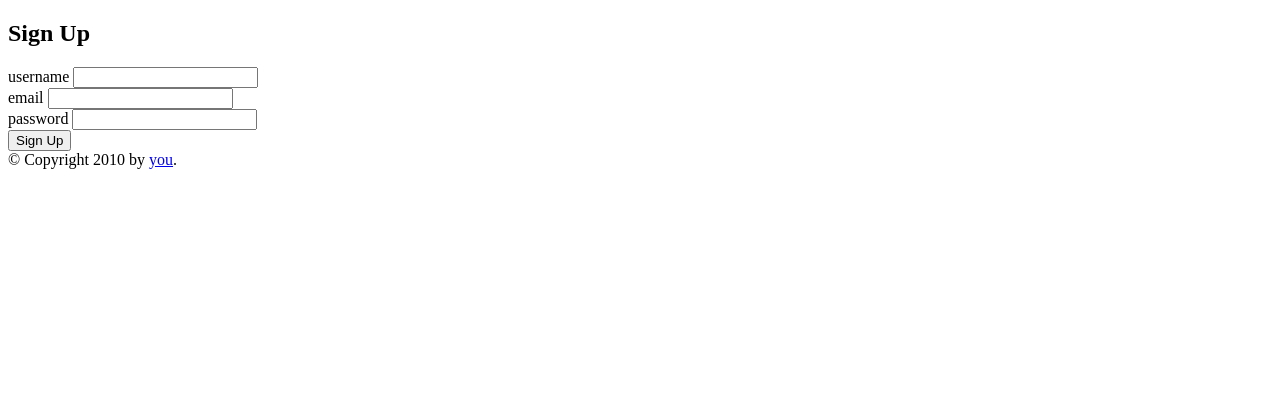
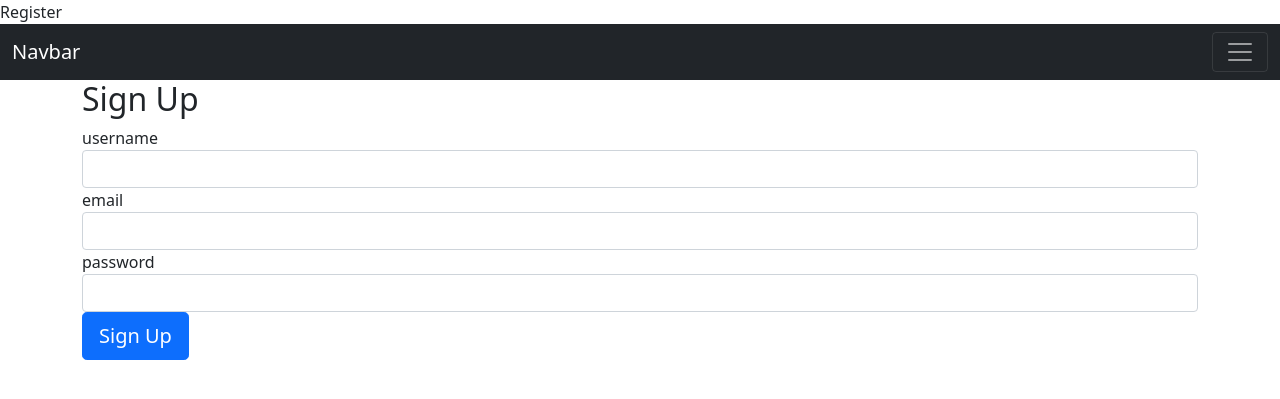
Before and after one commit to Francescoleonelli84/Blitz-Flow, a Flask app: page / in a window 1280 px wide. Shown: the top 399 px of the page. Run offline with Flask 2, Linux system fonts and the light colour scheme; some libraries are stand-ins or nearby versions.

Commit message:
new changes: 23.11.2022

```diff
--- a/app.py
+++ b/app.py
@@ -15,7 +15,7 @@
 #Configuration steps (lately they should be stored in a config file!)
 app.config['SECRET_KEY'] = 'secretkey'
 # !! Change here the directory to your project to create the database inside your project folder !!
-app.config['SQLALCHEMY_DATABASE_URI'] = 'sqlite:///C:/Flask_Projects/Blitz_Flow_Project_Test_2/site.db'
+app.config['SQLALCHEMY_DATABASE_URI'] = 'sqlite:///C:/Flask_Projects/Blitz_Flow_Project/site.db'
 app.config['ENV'] = 'development'
 app.config['DEBUG'] = True
 app.config['TESTING'] = True
@@ -69,6 +69,12 @@
     return render_template('register.html', form=form)
 
 
+
+def index():
+    return render_template('index.html')
+
+
+
 #Route to Login_Page after Registration-Auth
 @app.route('/login', methods=["GET", "POST"])
 def login():
--- /dev/null
+++ b/templates/components/navbar.html
@@ -0,0 +1,24 @@
+<nav class="navbar navbar-dark bg-dark">
+    <div class="container-fluid">
+      <a class="navbar-brand" href="#">Navbar</a>
+      <button class="navbar-toggler" type="button" data-bs-toggle="collapse" data-bs-target="#navbarNav" aria-controls="navbarNav" aria-expanded="false" aria-label="Toggle navigation">
+        <span class="navbar-toggler-icon"></span>
+      </button>
+      <div class="collapse navbar-collapse" id="navbarNav">
+        <ul class="navbar-nav">
+          <li class="nav-item">
+            <a class="nav-link active" aria-current="page" href="#">Home</a>
+          </li>
+          <li class="nav-item">
+            <a class="nav-link" href="#">Features</a>
+          </li>
+          <li class="nav-item">
+            <a class="nav-link" href="#">Pricing</a>
+          </li>
+          <li class="nav-item">
+            <a class="nav-link disabled">Disabled</a>
+          </li>
+        </ul>
+      </div>
+    </div>
+  </nav>
--- a/templates/layout.html
+++ b/templates/layout.html
@@ -1,17 +1,22 @@
-<!doctype html>
-<html>
+<html lang="en-us">
 <head>
-        {% block head %}
-        <!--<link rel="stylesheet" href="{{ url_for('static', filename='style.css') }}">-->
-        <title>{% block title %}{% endblock %} - My Webpage</title>
+    <meta charset="utf-8">
+    <meta name="viewport" content="width=device-width, initial-scale=1.0">
+    <meta name="nofoobar.com" content="Nofoobar">
+    <link href="https://cdn.jsdelivr.net/npm/bootstrap@5.0.0-beta2/dist/css/bootstrap.min.css" rel="stylesheet" integrity="sha384-BmbxuPwQa2lc/FVzBcNJ7UAyJxM6wuqIj61tLrc4wSX0szH/Ev+nYRRuWlolflfl" crossorigin="anonymous">
+
+    {% block title %}
     {% endblock %}
 </head>
+
 <body>
-        <div id="content">{% block content %}{% endblock %}</div>
-        <div id="footer">
-          {% block footer %}
-          &copy; Copyright 2010 by <a href="http://domain.invalid/">you</a>.
+    {% include "components/navbar.html" %}
+    {% block content %}
     {% endblock %}
-        </div>
+
+    <script src="https://cdn.jsdelivr.net/npm/bootstrap@5.0.0-beta2/dist/js/bootstrap.bundle.min.js" integrity="sha384-b5kHyXgcpbZJO/tY9Ul7kGkf1S0CWuKcCD38l8YkeH8z8QjE0GmW1gYU5S9FOnJ0" crossorigin="anonymous"></script>
+    {% block scripts %}
+    {% endblock %}
+
 </body>
 </html>
```
Also changed, not shown: templates/index.html (added, +7 -0 lines), 1 other file. Lines whose indentation alone changed are shown as unchanged.
